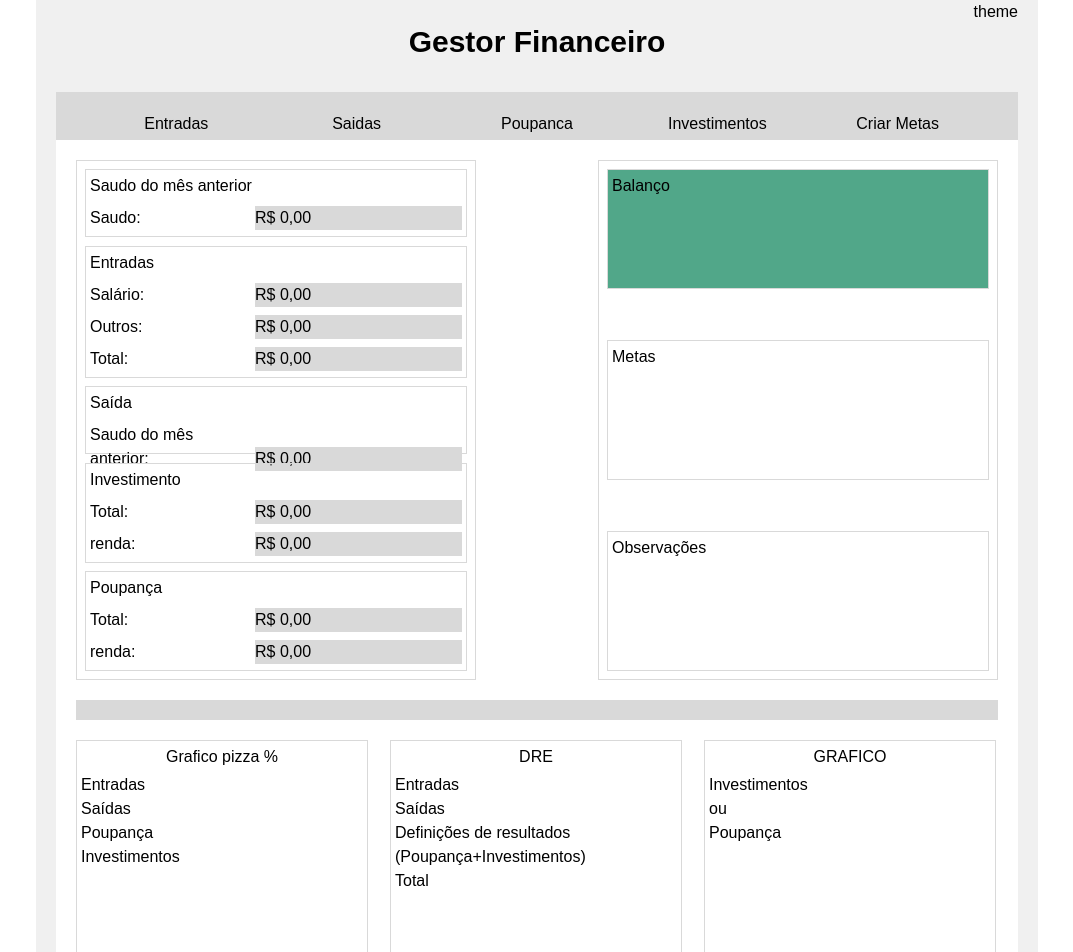
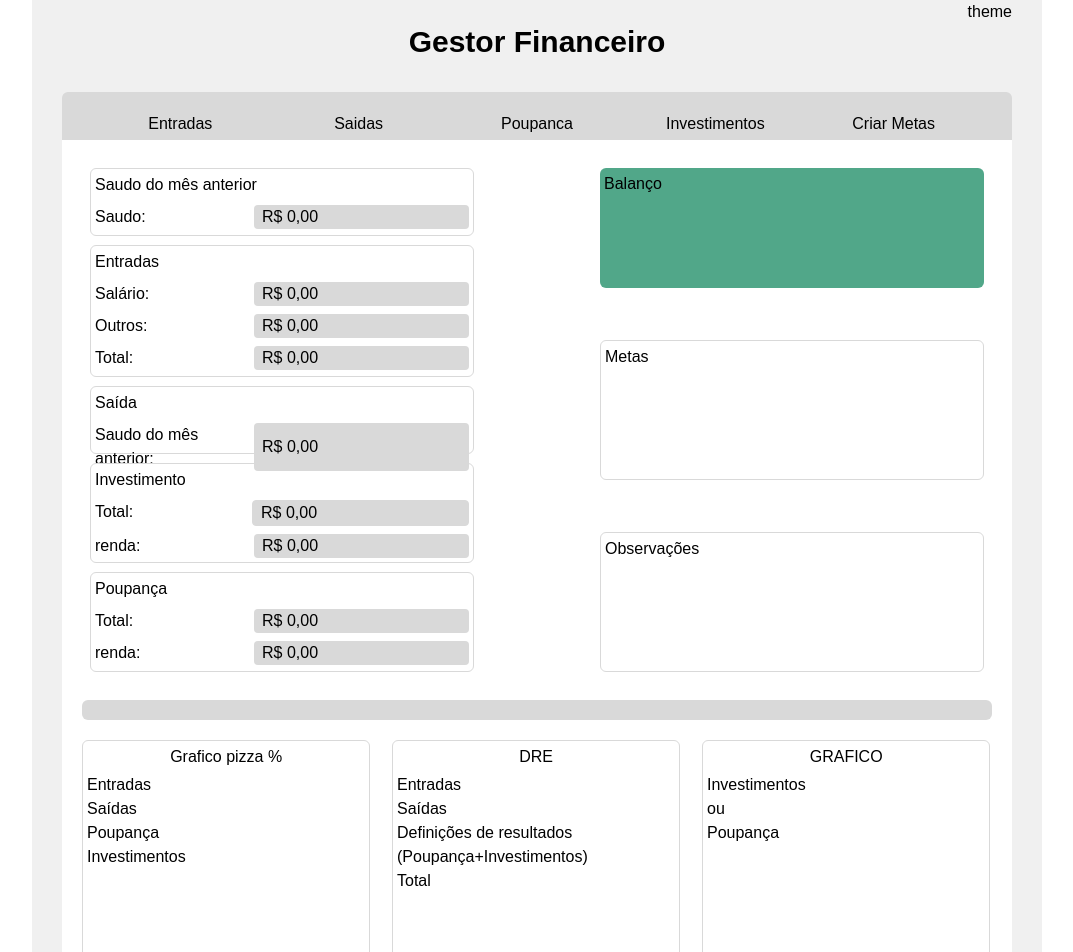
Before and after one commit to claudiojds/front-gestor-financeiro, a Next.js app: page / in a window 1280 px wide. Shown: the top 952 px of the page, without its empty margins (103-1176 px from the left). Built offline with nearby package versions, Linux system fonts and the light colour scheme.

Commit message:
Alterações de estilizações

```diff
--- a/src/app/(pages)/index/page.tsx
+++ b/src/app/(pages)/index/page.tsx
@@ -37,7 +37,7 @@ export default function Index() {
       </Cabecalho>
       <div className="flex items-center justify-between p-5 gap-10 ">
         <Card clasName="h-130 w-100 flex flex-col justify-between p-2 gap-2">
-          <Card clasName="h-17 flex flex-col p-1 gap-2">
+          <Card clasName="h-17 flex flex-col p-1 gap-2 border border-[#D9D9D9]">
             <h2>Saudo do mês anterior</h2>
             <div className="flex gap-2">
               <label htmlFor="saudo" className="w-42">
@@ -46,11 +46,11 @@ export default function Index() {
               <input
                 type="text"
                 value={`R$ ${'0,00'}`}
-                className="bg-[#D9D9D9] w-[192] mt-auto"
+                className="bg-[#D9D9D9] w-[192] pl-2 rounded-sm "
               />
             </div>
           </Card>
-          <Card clasName="h-33 flex flex-col p-1 gap-2">
+          <Card clasName="h-33 flex flex-col p-1 gap-2 border border-[#D9D9D9]">
             <h2>Entradas</h2>
             <div className="flex gap-2">
               <label htmlFor="salario" className="w-42">
@@ -59,7 +59,7 @@ export default function Index() {
               <input
                 type="text"
                 value={`R$ ${'0,00'}`}
-                className="bg-[#D9D9D9] w-[192] mt-auto"
+                className="bg-[#D9D9D9] w-[192] pl-2 rounded-sm "
               />
             </div>
             <div className="flex gap-2">
@@ -69,7 +69,7 @@ export default function Index() {
               <input
                 type="text"
                 value={`R$ ${'0,00'}`}
-                className="bg-[#D9D9D9] w-[192] mt-auto"
+                className="bg-[#D9D9D9] w-[192] pl-2 rounded-sm"
               />
             </div>
             <div className="flex gap-2">
@@ -79,11 +79,11 @@ export default function Index() {
               <input
                 type="text"
                 value={`R$ ${'0,00'}`}
-                className="bg-[#D9D9D9] w-[192] mt-auto"
+                className="bg-[#D9D9D9] w-[192] pl-2 rounded-sm"
               />
             </div>
           </Card>
-          <Card clasName="h-17 flex flex-col p-1 gap-2">
+          <Card clasName="h-17 flex flex-col p-1 gap-2 border border-[#D9D9D9]">
             <h2>Saída</h2>
             <div className="flex gap-2">
               <label htmlFor="saudo" className="w-42">
@@ -92,11 +92,11 @@ export default function Index() {
               <input
                 type="text"
                 value={`R$ ${'0,00'}`}
-                className="bg-[#D9D9D9] w-[192] mt-auto"
+                className="bg-[#D9D9D9] w-[192] pl-2 rounded-sm"
               />
             </div>
           </Card>
-          <Card clasName="h-25 flex flex-col p-1 gap-2">
+          <Card clasName="h-25 flex flex-col p-1 gap-2 border border-[#D9D9D9]">
             <h2>Investimento</h2>
             <div className="flex gap-2">
               <label htmlFor="Total" className="w-42">
@@ -105,7 +105,7 @@ export default function Index() {
               <input
                 type="text"
                 value={`R$ ${'0,00'}`}
-                className="bg-[#D9D9D9] w-[192] mt-auto"
+                className="bg-[#D9D9D9] w-[192] pl-2 rounded-sm border border-[#D9D9D9]"
               />
             </div>
             <div className="flex gap-2">
@@ -115,11 +115,11 @@ export default function Index() {
               <input
                 type="text"
                 value={`R$ ${'0,00'}`}
-                className="bg-[#D9D9D9] w-[192] mt-auto"
+                className="bg-[#D9D9D9] w-[192] pl-2 rounded-sm"
               />
             </div>
           </Card>
-          <Card clasName="h-25 flex flex-col p-1 gap-2">
+          <Card clasName="h-25 flex flex-col p-1 gap-2 border border-[#D9D9D9]">
             <h2>Poupança</h2>
             <div className="flex gap-2">
               <label htmlFor="Total" className="w-42">
@@ -128,7 +128,7 @@ export default function Index() {
               <input
                 type="text"
                 value={`R$ ${'0,00'}`}
-                className="bg-[#D9D9D9] w-[192] mt-auto"
+                className="bg-[#D9D9D9] w-[192] pl-2 rounded-sm"
               />
             </div>
             <div className="flex gap-2">
@@ -138,7 +138,7 @@ export default function Index() {
               <input
                 type="text"
                 value={`R$ ${'0,00'}`}
-                className="bg-[#D9D9D9] w-[192] mt-auto"
+                className="bg-[#D9D9D9] w-[192] pl-2 rounded-sm"
               />
             </div>
           </Card>
@@ -148,19 +148,19 @@ export default function Index() {
           <Card clasName="h-30 bg-[#51A789] flex flex-col p-1">
             <h2>Balanço</h2>
           </Card>
-          <Card clasName="h-35 flex flex-col p-1">
+          <Card clasName="h-35 flex flex-col p-1 border border-[#D9D9D9]">
             <h2>Metas</h2>
           </Card>
-          <Card clasName="h-35 flex flex-col p-1">
+          <Card clasName="h-35 flex flex-col p-1 border border-[#D9D9D9]">
             <h2>Observações</h2>
           </Card>
         </Card>
       </div>
       <div className="pl-5 pr-5">
-        <div className=" h-5 w-full bg-[#D9D9D9]"></div>
+        <div className=" h-5 w-full bg-[#D9D9D9] rounded-md"></div>
       </div>
       <div className="flex justify-between pt-5 pl-5">
-        <Card clasName="h-55 w-[31%] flex flex-col gap-1 p-1">
+        <Card clasName="h-55 w-[31%] flex flex-col gap-1 p-1 border border-[#D9D9D9]">
           <h2 className="text-center">Grafico pizza %</h2>
           <ul>
             <li>Entradas</li>
@@ -169,7 +169,7 @@ export default function Index() {
             <li>Investimentos</li>
           </ul>
         </Card>
-        <Card clasName="h-55 w-[31%] flex flex-col gap-1 p-1 ">
+        <Card clasName="h-55 w-[31%] flex flex-col gap-1 p-1 border border-[#D9D9D9]">
           <h2 className="text-center">DRE</h2>
           <ul>
             <li>Entradas</li>
@@ -178,7 +178,7 @@ export default function Index() {
             <li>Total</li>
           </ul>
         </Card>
-        <Card clasName="h-55 w-[31%] flex flex-col gap-1 p-1">
+        <Card clasName="h-55 w-[31%] flex flex-col gap-1 p-1 border border-[#D9D9D9]">
           <h2 className="text-center">GRAFICO</h2>
           <ul>
             <li>Investimentos</li>
@@ -189,10 +189,10 @@ export default function Index() {
         <div></div>
       </div>
       <div className="flex items-center justify-between p-5">
-        <Card clasName="h-55 w-112 flex flex-col gap-1 p-1 ">
+        <Card clasName="h-55 w-112 flex flex-col gap-1 p-1 border border-[#D9D9D9]">
           <h2 className="text-center">GRAFICO POUPANÇA</h2>
         </Card>
-        <Card clasName="h-55 w-112 flex flex-col gap-1 p-1 ">
+        <Card clasName="h-55 w-112 flex flex-col gap-1 p-1 border border-[#D9D9D9]">
           <h2 className="text-center">GRAFICO INVESTIMENTOS</h2>
         </Card>
       </div>
--- a/src/app/components/Card/Card.tsx
+++ b/src/app/components/Card/Card.tsx
@@ -6,7 +6,7 @@ interface Props {
 }
 export default function Card ({clasName, children}: Props) {
     return (
-        <div className={`border border-[#D9D9D9] ${clasName || ''}`}>
+        <div className={`rounded-md ${clasName || ''}`}>
             {children}
         </div>
     );
--- a/src/app/components/NavMenu/NavMenu.tsx
+++ b/src/app/components/NavMenu/NavMenu.tsx
@@ -6,7 +6,7 @@ type Props = {
 
 export default function NavMenu ({children}: Props) {
     return(
-        <div className="bg-[#D9D9D9] w-full h-12 flex justify-evenly">
+        <div className="bg-[#D9D9D9] w-full h-12 flex justify-evenly rounded-t-md">
             {children}
         </div>
     );
--- a/src/app/globals.css
+++ b/src/app/globals.css
@@ -3,8 +3,8 @@
 body {
   font-family: Arial, Helvetica, sans-serif;
   /* height: 100vh; */
-  min-width: 1002px;
-  max-width: 1002px;
+  min-width: 1010px;
+  max-width: 1010px;
   display: flex;
   justify-content: center;
   align-items: center;
--- a/src/app/page.tsx
+++ b/src/app/page.tsx
@@ -3,7 +3,7 @@ import Index from "./(pages)/index/page";
 
 export default function Home() {
   return (
-    <div className="w-full flex flex-wrap border-[#F0F0F0] border-x-20 border-b-20">
+    <div className="w-full flex flex-wrap border-[#F0F0F0] border-x-30 border-b-30">
       <Index/>
     </div>
   );
```
